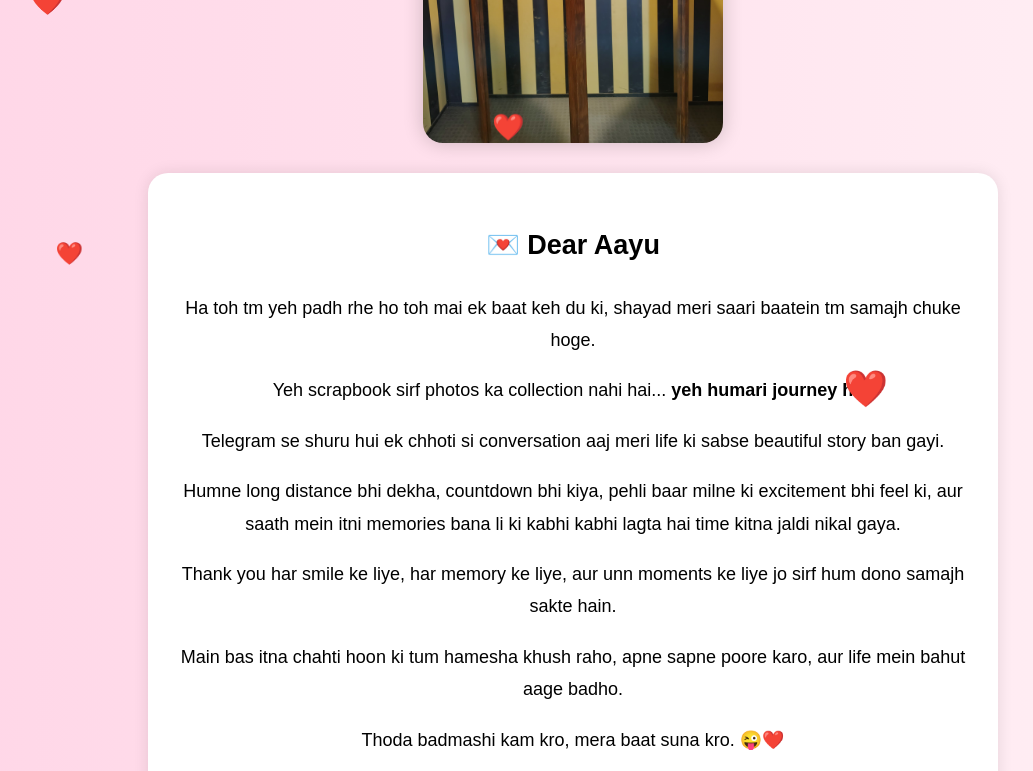
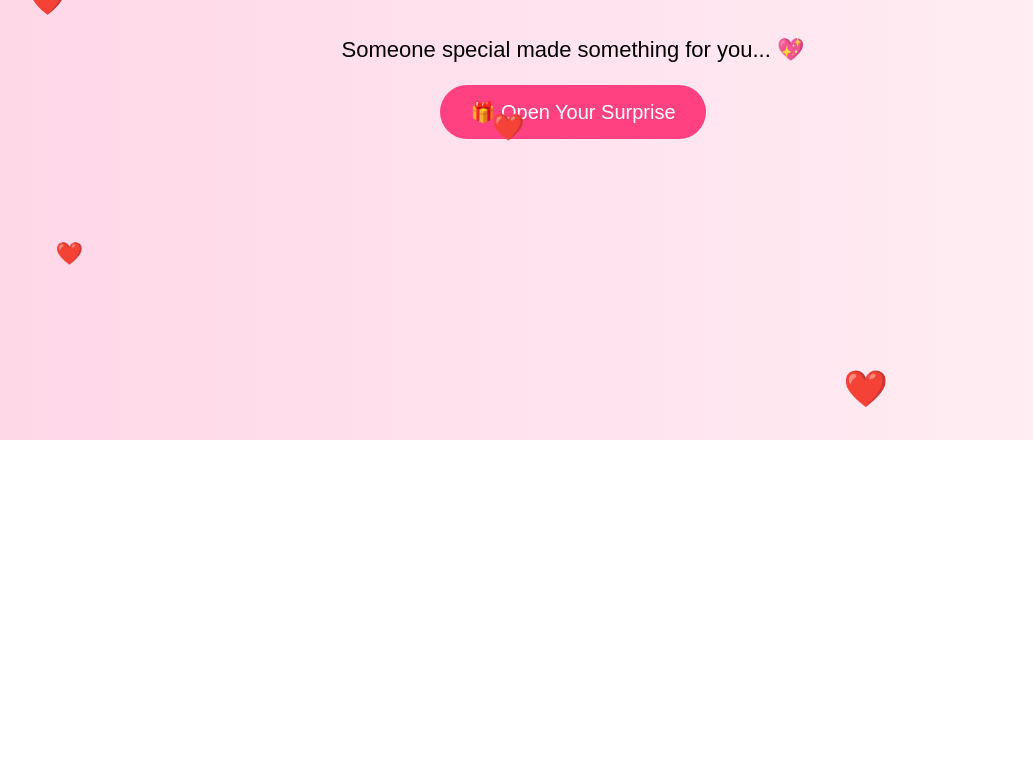
Before and after one commit to kumarijanvi0308/HAPPY-BIRTHDAY-AAYUU.., a plain HTML site: page index.html in a window 1280 px wide. Shown: the part 400-1171 px from the top of the page, without its empty margins (67-1100 px from the left). After the commit the page ends 840 px from the top, so only its background shows below. Drawn offline with Linux system fonts and the light colour scheme.

Commit message:
Update index.html

```diff
--- a/index.html
+++ b/index.html
@@ -57,9 +57,21 @@ color:#ff4081;
 </head>
 
 <body>
+<div id="welcomePage" style="height:100vh;display:flex;flex-direction:column;justify-content:center;align-items:center;background:linear-gradient(to right,#ffd6e7,#fff0f5);text-align:center;padding:20px;">
 
-<div class="container">
+<h1 style="color:#ff4081;">🎂 Happy Birthday Aayu ❤️</h1>
 
+<p style="font-size:22px;">
+Someone special made something for you... 💖
+</p>
+
+<button onclick="openSurprise()"
+style="background:#ff4081;color:white;border:none;padding:15px 30px;border-radius:30px;font-size:20px;cursor:pointer;">
+🎁 Open Your Surprise
+</button>
+
+</div>
+<div class="container" id="surprisePage" style="display:none;">
 <h1>🎂 Happy 20th Birthday Aayu ❤️</h1>
 
 <div class="slideshow">
@@ -75,12 +87,11 @@ color:#ff4081;
 <h2>💌 Dear Aayu</h2>
 
 <p>
-Ha toh tm yeh padh rhe ho toh mai ek baat keh du ki,
-shayad meri saari baatein tm samajh chuke hoge.
+Ha toh ab tm yeh dekho tere liye surprise ek chota sa..
 </p>
 
 <p>
-Yeh scrapbook sirf photos ka collection nahi hai...
+Yeh website bs tere liye bnyi hu thoda sikh kr or yeh sirf site ni ya photos ka collection nahi hai...
 <b>yeh humari journey hai.</b>
 </p>
 
@@ -168,6 +179,12 @@ function createHeart() {
 
 setInterval(createHeart, 800);
 </script>
-
+<script>
+function openSurprise(){
+document.getElementById("welcomePage").style.display = "none";
+document.getElementById("surprisePage").style.display = "block";
+window.scrollTo(0,0);
+}
+</script>
 </body>
 </html>
```
